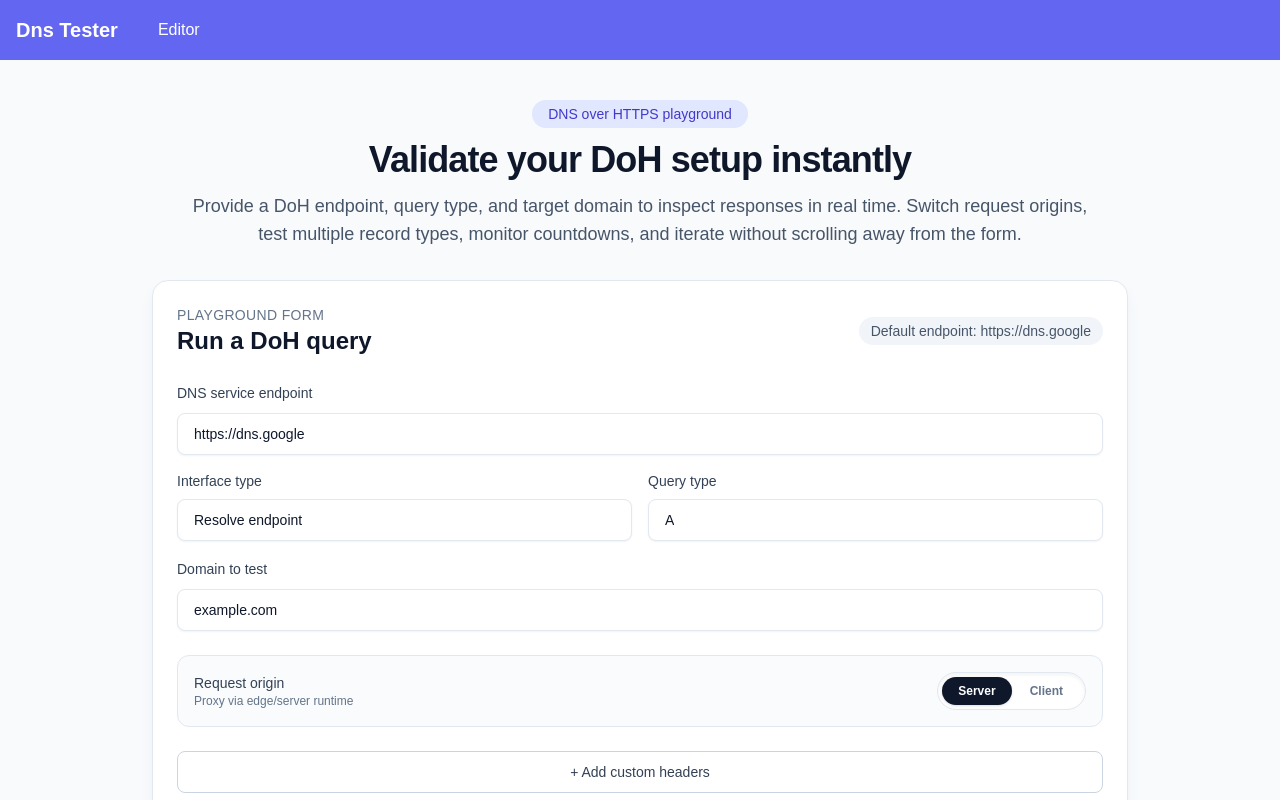
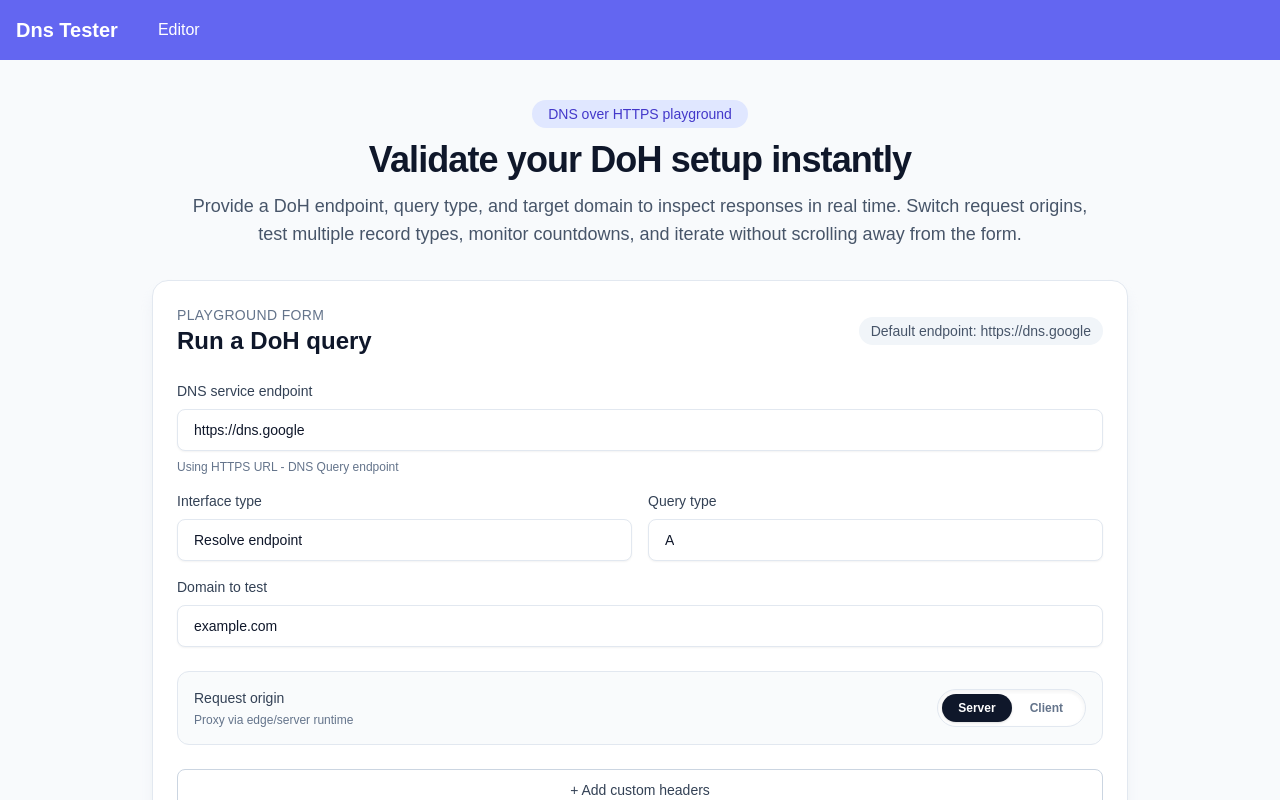
Before and after one commit to DavidKk/vercel-dns-tester, a Next.js app: page / in a window 1280 px wide. Shown: the top 800 px of the page. Built offline with nearby package versions, Linux system fonts and the light colour scheme; some icons are missing.

Commit message:
feat: add auth doh server

```diff
--- a/app/DoHPlayground.tsx
+++ b/app/DoHPlayground.tsx
@@ -15,6 +15,7 @@ import { checkOptionsSupport, fetchDNSQuery, fetchDNSResolve, isDNSQueryType, is
 import type { DNSRecord, RequestType } from '@/services/dns/types'
 import { extractDNSDomain } from '@/utils/domain'
 import { stringifyUnknownError } from '@/utils/response'
+import { validateDNSService } from '@/utils/validators'
 
 import { type DNSType, isDNSType } from './api/test/types'
 import DNSResultsPanel from './DNSResultsPanel'
@@ -82,13 +83,6 @@ export default function DoHPlayground(props: DoHPlaygroundProps) {
     }
   }, [])
 
-  // Auto switch to server when dns-query is selected and currently on client
-  useEffect(() => {
-    if (dnsType === 'dns-query' && requestType === 'client') {
-      setRequestType('server')
-    }
-  }, [dnsType, requestType])
-
   // Check if current DNS service is self (current project)
   const isSelfService = useMemo(() => {
     if (typeof window === 'undefined' || !dnsService) {
@@ -97,6 +91,20 @@ export default function DoHPlayground(props: DoHPlaygroundProps) {
     const currentProjectUrl = `https://${window.location.host}`
     return dnsService === currentProjectUrl || dnsService.startsWith(currentProjectUrl)
   }, [dnsService])
+
+  // Auto switch to server when dns-query is selected and currently on client
+  useEffect(() => {
+    if (dnsType === 'dns-query' && requestType === 'client') {
+      setRequestType('server')
+    }
+  }, [dnsType, requestType])
+
+  // Auto switch to dns-query when self service is selected and currently on resolve
+  useEffect(() => {
+    if (isSelfService && dnsType === 'resolve') {
+      setDNSType('dns-query')
+    }
+  }, [isSelfService, dnsType])
 
   const saveHeaders = (headers: CustomHeader[]) => {
     if (typeof window !== 'undefined') {
@@ -201,6 +209,8 @@ export default function DoHPlayground(props: DoHPlaygroundProps) {
     return trimmed.startsWith('https://')
   }
 
+  const dnsServiceValidation = useMemo(() => validateDNSService(dnsService), [dnsService])
+
   const handleDNSServiceChange = (newValue: string) => {
     setDNSService(newValue)
     const trimmed = newValue.trim()
@@ -225,40 +235,60 @@ export default function DoHPlayground(props: DoHPlaygroundProps) {
   const inputClass =
     'w-full rounded-lg border border-slate-200 bg-white px-4 py-2.5 text-sm text-slate-900 shadow-sm focus:border-indigo-500 focus:outline-none focus:ring-2 focus:ring-indigo-500/20'
 
-  const dnsTypeOptions: { label: string; value: DNSType }[] = [
-    { label: 'Resolve endpoint', value: 'resolve' },
+  const dnsTypeOptions: { label: string; value: DNSType; disabled?: boolean }[] = useMemo(
+    () => [
+      { label: 'Resolve endpoint', value: 'resolve', disabled: isSelfService },
       { label: 'DNS Query endpoint', value: 'dns-query' },
-  ]
+    ],
+    [isSelfService]
+  )
 
-  const queryTypeOptions: { label: string; value: QueryType }[] = [
+  const queryTypeOptions: { label: string; value: QueryType }[] = useMemo(
+    () => [
       { label: 'A', value: 'A' },
       { label: 'AAAA', value: 'AAAA' },
       { label: 'CNAME', value: 'CNAME' as QueryType },
       { label: 'MX', value: 'MX' as QueryType },
       { label: 'NS', value: 'NS' as QueryType },
       { label: 'TXT', value: 'TXT' as QueryType },
-  ]
+    ],
+    []
+  )
 
-  const requestModes: { label: string; value: RequestType; helper: string }[] = [
+  const requestModes: { label: string; value: RequestType; helper: string }[] = useMemo(
+    () => [
       { label: 'Server', value: 'server', helper: 'Proxy via edge/server runtime' },
       { label: 'Client', value: 'client', helper: 'Fetch directly from the browser' },
-  ]
-  const currentRequestMode = requestModes.find((mode) => mode.value === requestType)
-  const switchOptions = requestModes.map(({ label, value }) => ({
+    ],
+    []
+  )
+
+  const currentRequestMode = useMemo(() => requestModes.find((mode) => mode.value === requestType), [requestModes, requestType])
+
+  const switchOptions = useMemo(
+    () =>
+      requestModes.map(({ label, value }) => ({
         label,
         value,
         disabled: dnsType === 'dns-query' && value === 'client',
-  }))
-  const switchTooltip =
+      })),
+    [requestModes, dnsType]
+  )
+
+  const switchTooltip = useMemo(
+    () =>
       dnsType === 'dns-query'
         ? 'DNS Query endpoint requires Server mode due to CORS preflight limitations. Most DNS servers do not support OPTIONS requests from browsers.'
-      : undefined
+        : undefined,
+    [dnsType]
+  )
 
   return (
     <section className="mx-auto w-full text-black">
-      <div className="space-y-6">
+      <div className="flex flex-col gap-6">
         <div className="rounded-2xl border border-slate-200 bg-white p-6 shadow-lg shadow-slate-200/60">
-          <div className="mb-6 flex flex-wrap items-center justify-between gap-4">
+          <div className="flex flex-col gap-6">
+            <div className="flex flex-wrap items-center justify-between gap-4">
               <div>
                 <p className="text-sm uppercase tracking-wide text-slate-500">Playground form</p>
                 <h2 className="text-2xl font-semibold text-slate-900">Run a DoH query</h2>
@@ -266,15 +296,15 @@ export default function DoHPlayground(props: DoHPlaygroundProps) {
               <div className="rounded-full bg-slate-100 px-3 py-1 text-sm text-slate-600">Default endpoint: {defaultDNSService || '—'}</div>
             </div>
 
-          <form onSubmit={handleTest} className="w-full space-y-6">
+            <form onSubmit={handleTest} className="flex w-full flex-col gap-6">
               <div className="grid gap-4 md:grid-cols-2">
-              <label className="block text-left md:col-span-2">
+                <label className="flex flex-col gap-2 text-left md:col-span-2">
                   <span className="text-sm font-medium text-slate-700">DNS service endpoint</span>
                   <DNSInput
                     value={dnsService}
                     onChange={handleDNSServiceChange}
                     onSelect={handleDNSServiceChange}
-                  className={`${inputClass} mt-2`}
+                    className={`${inputClass} ${!dnsServiceValidation.isValid ? 'border-red-300 focus:border-red-500 focus:ring-red-500/20' : ''}`}
                     placeholder="https://dns.google or 1.1.1.1"
                     suffix={
                       isSelfService ? (
@@ -286,6 +316,11 @@ export default function DoHPlayground(props: DoHPlaygroundProps) {
                       ) : undefined
                     }
                   />
+                  {dnsService && (
+                    <p className={`text-xs ${dnsServiceValidation.isValid ? 'text-slate-500' : 'text-red-600'}`}>
+                      {dnsServiceValidation.message || 'Consider using system default DNS if available'}
+                    </p>
+                  )}
                 </label>
 
                 <FormSelect
@@ -304,16 +339,16 @@ export default function DoHPlayground(props: DoHPlaygroundProps) {
                 <FormSelect label="Query type" value={queryTypes} onChange={(next) => setQueryTypes(next as QueryType)} options={queryTypeOptions} />
 
                 <div className="md:col-span-2">
-                <label className="block text-left">
+                  <label className="flex flex-col gap-2 text-left">
                     <span className="text-sm font-medium text-slate-700">Domain to test</span>
-                  <input type="text" value={domain} onChange={(event) => setDomain(event.target.value)} className={`${inputClass} mt-2`} placeholder="example.com" />
+                    <input type="text" value={domain} onChange={(event) => setDomain(event.target.value)} className={inputClass} placeholder="example.com" />
                   </label>
                 </div>
               </div>
 
               <div className="rounded-xl border border-slate-200 bg-slate-50/80 p-4">
                 <div className="flex flex-wrap items-center justify-between gap-4">
-                <div className="min-w-[220px] flex-1">
+                  <div className="flex min-w-[220px] flex-1 flex-col gap-1">
                     <p className="text-sm font-medium text-slate-700">Request origin</p>
                     <p className="text-xs text-slate-500">{currentRequestMode?.helper}</p>
                   </div>
@@ -337,7 +372,7 @@ export default function DoHPlayground(props: DoHPlaygroundProps) {
                   + Add custom headers
                 </button>
               ) : (
-              <div className="space-y-3 rounded-xl border border-slate-200 bg-slate-50/80 p-4">
+                <div className="flex flex-col gap-3 rounded-xl border border-slate-200 bg-slate-50/80 p-4">
                   <div className="flex items-center justify-between">
                     <span className="text-sm font-medium text-slate-700">Custom headers</span>
                     <div className="flex gap-2">
@@ -361,7 +396,7 @@ export default function DoHPlayground(props: DoHPlaygroundProps) {
                       </button>
                     </div>
                   </div>
-                <div className="space-y-2">
+                  <div className="flex flex-col gap-2">
                     {customHeaders.map((header) => (
                       <div key={header.id} className="flex gap-2">
                         <CustomHeaderInput
@@ -401,7 +436,7 @@ export default function DoHPlayground(props: DoHPlaygroundProps) {
             </form>
 
             {error && (
-            <div className="mt-4 rounded-lg border border-red-200 bg-red-50/80 p-4 text-red-700 shadow-sm" role="alert" aria-live="assertive">
+              <div className="rounded-lg border border-red-200 bg-red-50/80 p-4 text-red-700 shadow-sm" role="alert" aria-live="assertive">
                 <div className="flex items-center justify-between gap-4">
                   <div>
                     <p className="text-sm font-semibold">Request failed</p>
@@ -412,6 +447,7 @@ export default function DoHPlayground(props: DoHPlaygroundProps) {
               </div>
             )}
           </div>
+        </div>
 
         <DNSResultsPanel records={records} loading={isLoading} className="min-w-0" />
       </div>
--- a/components/SuggestionInput.tsx
+++ b/components/SuggestionInput.tsx
@@ -1,5 +1,6 @@
 'use client'
 
+import classNames from 'classnames'
 import type { ComponentProps, KeyboardEvent, ReactNode } from 'react'
 import { useEffect, useMemo, useRef, useState } from 'react'
 
@@ -102,8 +103,8 @@ export default function SuggestionInput(props: SuggestionInputProps) {
   }, [highlightedIndex])
 
   return (
-    <div className={`relative ${className}`}>
-      <div className="relative flex items-center">
+    <div className={classNames('relative', className)}>
+      <div className="relative flex w-full items-center">
         <input
           ref={inputRef}
           type="text"
@@ -111,13 +112,13 @@ export default function SuggestionInput(props: SuggestionInputProps) {
           onChange={handleInputChange}
           onFocus={() => setIsOpen(true)}
           onKeyDown={handleKeyDown}
-          className={`${suffix ? 'pr-10' : ''}`}
+          className={`w-full border-none outline-none focus:outline-none focus:ring-0 active:outline-none active:ring-0 hover:outline-none hover:ring-0 ${suffix ? 'pr-10' : ''}`}
           {...rest}
         />
-        {suffix && <div className="absolute top-0 bottom-0 right-0 flex items-center justify-center">{suffix}</div>}
+        {suffix && <div className="absolute right-3 top-0 bottom-0 flex items-center justify-center pointer-events-none">{suffix}</div>}
       </div>
       {isOpen && filteredOptions.length > 0 && (
-        <ul ref={listRef} className="absolute z-50 mt-1 max-h-60 w-full overflow-auto rounded-lg border border-slate-200 bg-white shadow-lg" role="listbox">
+        <ul ref={listRef} className="absolute left-0 top-[100%] z-50 mt-1 max-h-60 w-full overflow-auto rounded-lg border border-slate-200 bg-white shadow-lg" role="listbox">
           {filteredOptions.map((option, index) => (
             <li
               key={option.value}
--- a/package.json
+++ b/package.json
@@ -32,6 +32,7 @@
     "@vercel/analytics": "^1.5.0",
     "@vercel/speed-insights": "^1.2.0",
     "ahooks": "^3.8.4",
+    "classnames": "^2.5.1",
     "cookie": "^1.0.2",
     "feather-icons-react": "^0.7.1",
     "jsonwebtoken": "^9.0.2",
--- /dev/null
+++ b/utils/validators.ts
@@ -0,0 +1,89 @@
+/**
+ * Validate IPv4 address
+ * @param ip - IP address string
+ * @returns true if valid IPv4 address
+ */
+export function isValidIPv4(ip: string): boolean {
+  const parts = ip.split('.')
+  if (parts.length !== 4) return false
+  return parts.every((part) => {
+    const num = parseInt(part, 10)
+    return !Number.isNaN(num) && num >= 0 && num <= 255 && part === num.toString()
+  })
+}
+
+/**
+ * Validate IPv6 address (simplified check)
+ * @param ip - IP address string
+ * @returns true if valid IPv6 address
+ */
+export function isValidIPv6(ip: string): boolean {
+  // Basic IPv6 validation (can be enhanced)
+  const ipv6Regex = /^([0-9a-fA-F]{1,4}:){7}[0-9a-fA-F]{1,4}$|^::1$|^::$|^([0-9a-fA-F]{1,4}:)*::([0-9a-fA-F]{1,4}:)*[0-9a-fA-F]{1,4}$/
+  return ipv6Regex.test(ip)
+}
+
+/**
+ * Check if a string is a valid IP address (IPv4 or IPv6)
+ * @param ip - IP address string
+ * @returns true if valid IP address
+ */
+export function isValidIP(ip: string): boolean {
+  return isValidIPv4(ip) || isValidIPv6(ip)
+}
+
+/**
+ * Check if a string is a valid HTTPS URL
+ * @param url - URL string
+ * @returns true if valid HTTPS URL
+ */
+export function isValidHTTPS(url: string): boolean {
+  if (!url.startsWith('https://')) {
+    return false
+  }
+  try {
+    new URL(url)
+    return true
+  } catch {
+    return false
+  }
+}
+
+export interface DNSServiceValidationResult {
+  isValid: boolean
+  message?: string
+}
+
+/**
+ * Validate DNS service endpoint
+ * @param value - DNS service endpoint value
+ * @returns Validation result with message
+ */
+export function validateDNSService(value: string): DNSServiceValidationResult {
+  const trimmed = value.trim()
+  if (!trimmed) {
+    return { isValid: true, message: 'Using system default DNS (if available)' } // Empty is valid (will use default)
+  }
+
+  // Check if it's an IP address (IPv4 or IPv6)
+  const isIPv4 = isValidIPv4(trimmed)
+  const isIPv6 = isValidIPv6(trimmed)
+  const isIP = isIPv4 || isIPv6
+
+  // Check if it starts with https://
+  const isHTTPS = isValidHTTPS(trimmed)
+
+  if (isIP) {
+    return { isValid: true, message: `Using IP address (${isIPv4 ? 'IPv4' : 'IPv6'}) - Resolve endpoint` }
+  }
+
+  if (isHTTPS) {
+    return { isValid: true, message: 'Using HTTPS URL - DNS Query endpoint' }
+  }
+
+  // If neither IP nor HTTPS, suggest using system default or valid format
+  return {
+    isValid: false,
+    message: 'Please use an IP address (e.g., 1.1.1.1) or HTTPS URL (e.g., https://dns.google). Consider using system default DNS if available.',
+  }
+}
```
Also changed, not shown: components/FormSelect.tsx (+7 -2 lines), 1 other file (tests, documents, lock files or other folders). Lines whose indentation alone changed are shown as unchanged.
